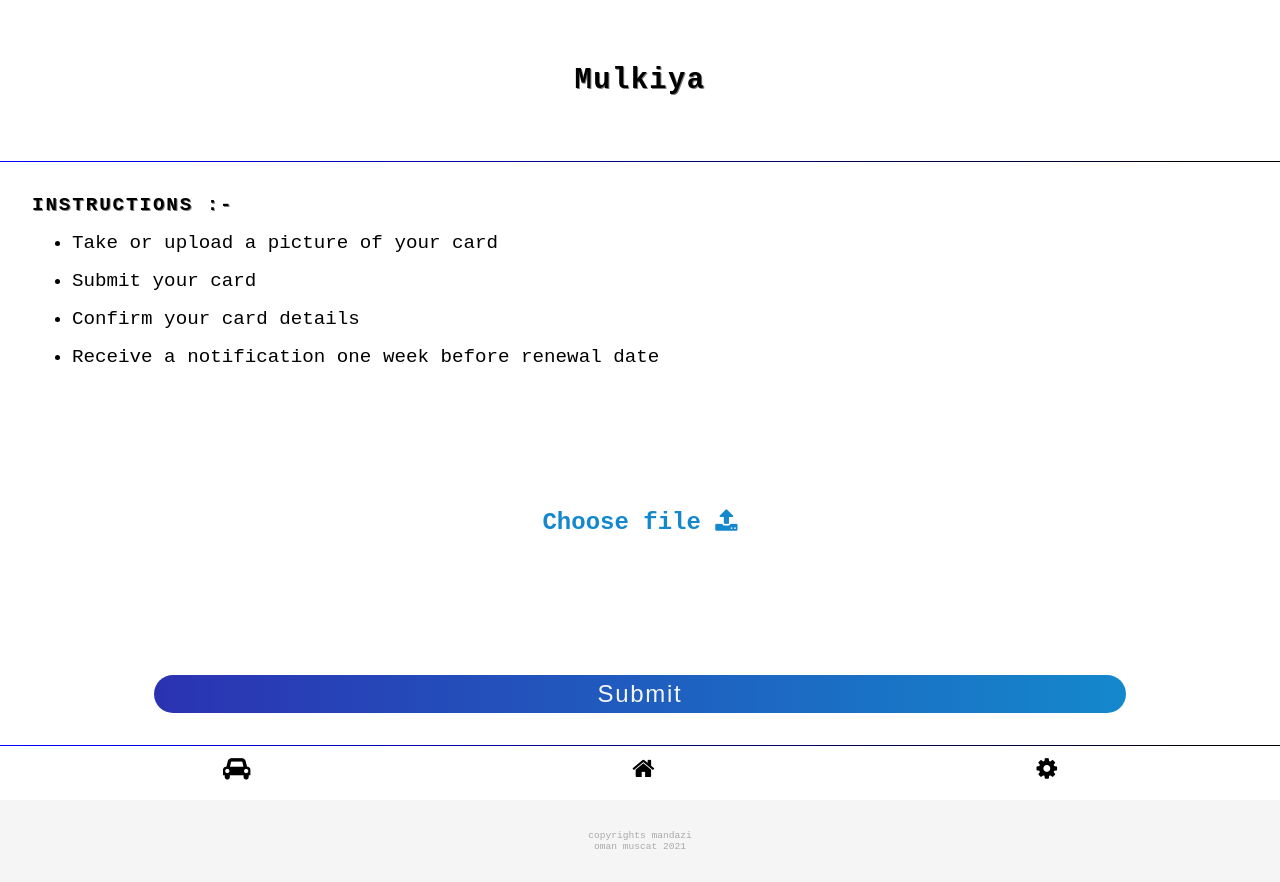
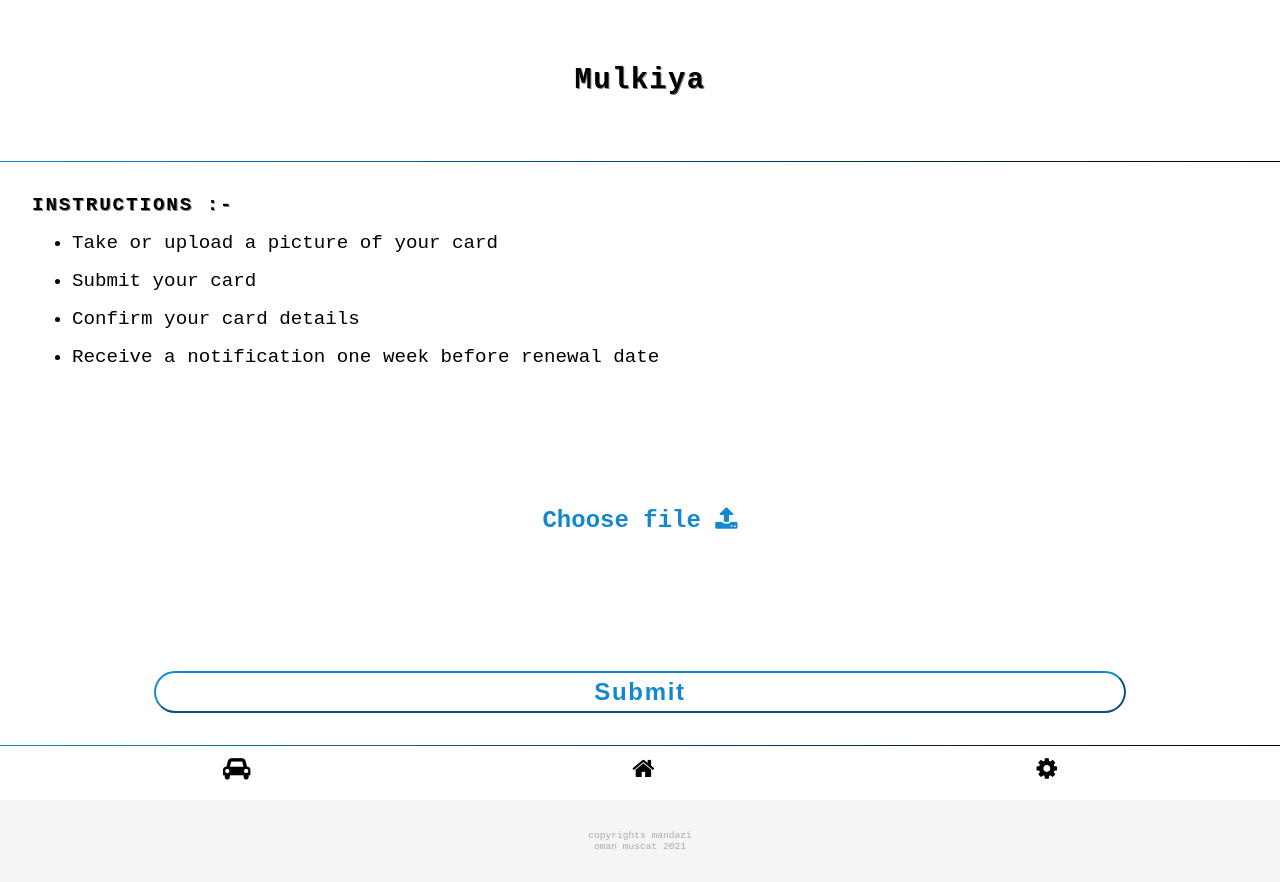
Before and after one commit to Maher9596/mulkiya-web, a React (Create React App) app: page / in a window 1280 px wide. Built offline with nearby package versions, Linux system fonts and the light colour scheme.

Commit message:
btn update

```diff
--- a/src/App.css
+++ b/src/App.css
@@ -22,7 +22,7 @@ h1, p {
     font-size: .9rem;
     font-weight: bolder;
     font-family: monospace;
-    border-image: linear-gradient(to left, black, blue) 1;
+    border-image: linear-gradient(to left, black, #1488cc) 1;
 }
 
 .footer {
@@ -44,7 +44,7 @@ h1, p {
     display: flex;
     justify-content: space-around;
     border-top: .5px solid #1488CC;
-    border-image: linear-gradient(to left, black, blue) 1;
+    border-image: linear-gradient(to left, black, #1488cc) 1;
     padding: .6em 2em 1em 2em;
     top: 15px;
     order: fixed;
@@ -105,15 +105,18 @@ label {
     margin-left: 10%;
     margin-right: 10%;
     font-size: 1.5rem;
-    font-weight: 600px;
-    color: whitesmoke;
+    font-weight: bolder;
+    color: #1488CC;
     padding: 5px;
     letter-spacing: .07em;
-    border-radius: 500px;
-    border: none;
-    background:  #1488CC;
-    background: -webkit-linear-gradient(to right, #2B32B2, #1488CC);
-    background: linear-gradient(to right, #2B32B2, #1488CC);;
+    border-radius: 100px;
+    border-color: #1488CC;
+    background: white;
+
+}
+
+.submit:hover:focus {
+    color: #1488CC;
 }
 
 /* ---------------------CARDS PAGE------------------------------------------- */
```
